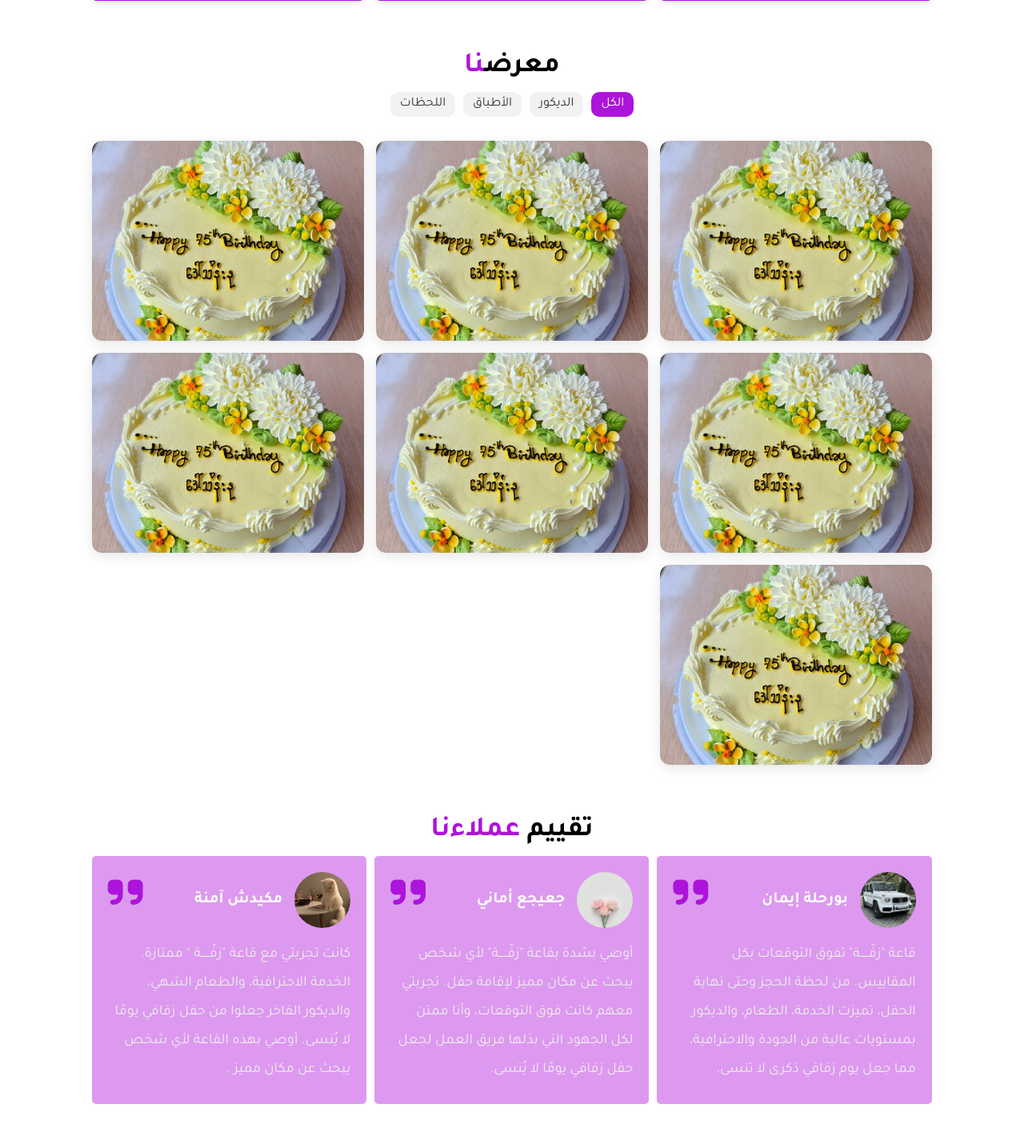
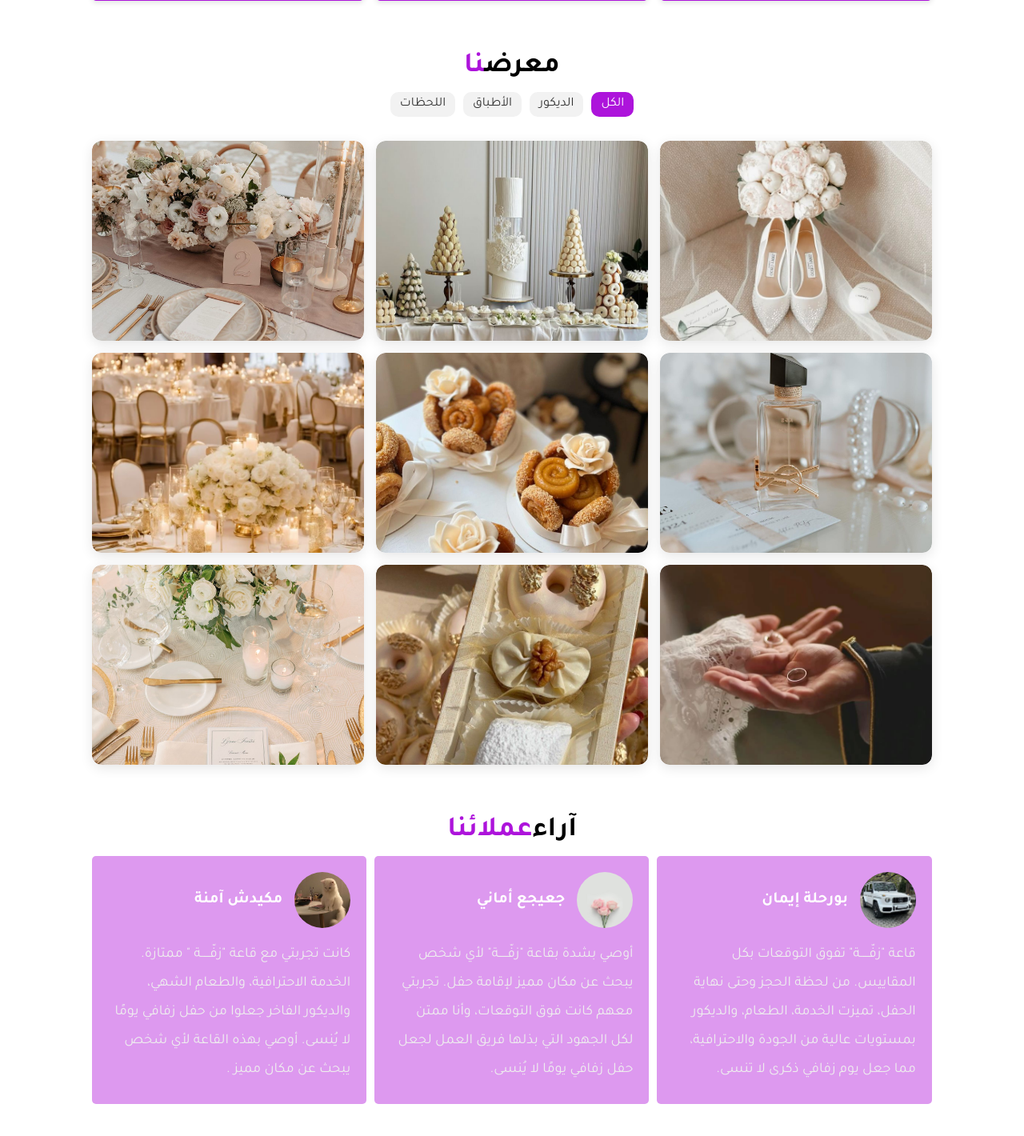
Before and after one commit to AminaMekideche/Zaffa, a PHP site: page / in a window 1280 px wide. Shown: the part 1550-2970 px from the top of the page at 80% size. Run offline with PHP 8.4, Linux system fonts and the light colour scheme; some libraries are stand-ins or nearby versions; some web fonts are replaced.

Commit message:
Refactor code structure

```diff
--- a/css/index.css
+++ b/css/index.css
@@ -355,11 +355,9 @@ section{
     object-fit: cover;
     transition: transform 0.3s ease;
 }
-.gallery .box-container .box.hide{
-  display: none;
+.gallery .box-container .box.hide {
+  display: none !important;
 }
-
-
 
 
 .review .box{
--- a/index.php
+++ b/index.php
@@ -130,52 +130,50 @@
 
     <section class="gallery" id="gallery">
         <h1 class="heading" >معرض<span>نا</span></h1>
-
         <div class="filter-buttons">
             <button class="filter-btn active" data-filter="all">الكل</button>
             <button class="filter-btn" data-filter="deco">الديكور</button>
             <button class="filter-btn" data-filter="food">الأطباق</button>
             <button class="filter-btn" data-filter="moments">اللحظات</button>
         </div>
-
         <div class="box-container">
-            <div class="box all">
-                <img src="img/19.jpg" alt="">
+            <div class="box all moments">
+                <img src="img/gl1.jpg" alt="">
             </div>
-
-            <div class="box all">
-                <img src="img/19.jpg" alt="">
+            <div class="box all food">
+                <img src="img/gl2.jpg" alt="">
             </div>
-
-            <div class="box deco">
-                <img src="img/19.jpg" alt="">
+            <div class="box all deco">
+                <img src="img/gl3.jpg" alt="">
             </div>
-
-            <div class="box food">
-                <img src="img/19.jpg" alt="">
+            <div class="box all moments">
+                <img src="img/gl4.jpg" alt="">
             </div>
-
-            <div class="box food">
-                <img src="img/19.jpg" alt="">
+            <div class="box all food">
+                <img src="img/gl5.jpg" alt="">
             </div>
-
-            <div class="box moments">
-                <img src="img/19.jpg" alt="">
+            <div class="box all deco">
+                <img src="img/gl6.jpg" alt="">
             </div>
-
-            <div class="box moments">
-                <img src="img/19.jpg" alt="">
+            <div class="box all moments">
+                <img src="img/gl7.jpg" alt="">
             </div>
-
+            <div class="box all food">
+                <img src="img/gl8.jpg" alt="">
+            </div>
+            <div class="box all deco">
+                <img src="img/gl9.jpg" alt="">
+            </div>
         </div>
     </section>
 
     <section class="review" id="review">
-        <h1 class="heading" >تقييم <span>عملاءنا</span></h1>
-        <div class="   review-slider swiper-container">
+        <h1 class="heading" >آراء<span>عملائنا</span></h1>
+
+        <div class="review-slider swiper-container">
             <div class="swiper-wrapper">
+
                 <div class="swiper-slide box">
-                    <i class="fas fa-quote-right"></i>
                     <div class="user">
                         <img src="img/24.jpg" alt="">
                         <div class="user-info">
@@ -188,7 +186,6 @@
                 </div>
 
                 <div class="swiper-slide box">
-                    <i class="fas fa-quote-right"></i>
                     <div class="user">
                         <img src="img/25.jpg" alt="">
                         <div class="user-info">
@@ -200,7 +197,6 @@
                 </div>
 
                 <div class="swiper-slide box">
-                    <i class="fas fa-quote-right"></i>
                     <div class="user">
                         <img src="img/26.jpg" alt="">
                         <div class="user-info">
--- a/js/toggle.js
+++ b/js/toggle.js
@@ -105,6 +105,7 @@ document.addEventListener("DOMContentLoaded", function() {
 
   buttons.forEach(btn => {
     btn.addEventListener("click", () => {
+      // remove active class from all buttons
       buttons.forEach(b => b.classList.remove("active"));
       btn.classList.add("active");
 
@@ -112,9 +113,9 @@ document.addEventListener("DOMContentLoaded", function() {
 
       items.forEach(item => {
         if (filter === "all" || item.classList.contains(filter)) {
-          item.style.display = "block";
+          item.classList.remove("hide");
         } else {
-          item.style.display = "none";
+          item.classList.add("hide");
         }
       });
     });
```
Also changed, not shown: img/gl1.jpg (added), img/gl2.jpg (added), img/gl3.jpg (added), img/gl4.jpg (added), img/gl5.jpg (added), img/gl6.jpg (added), img/gl7.jpg (added), img/gl8.jpg (added), img/gl9.jpg (added).
